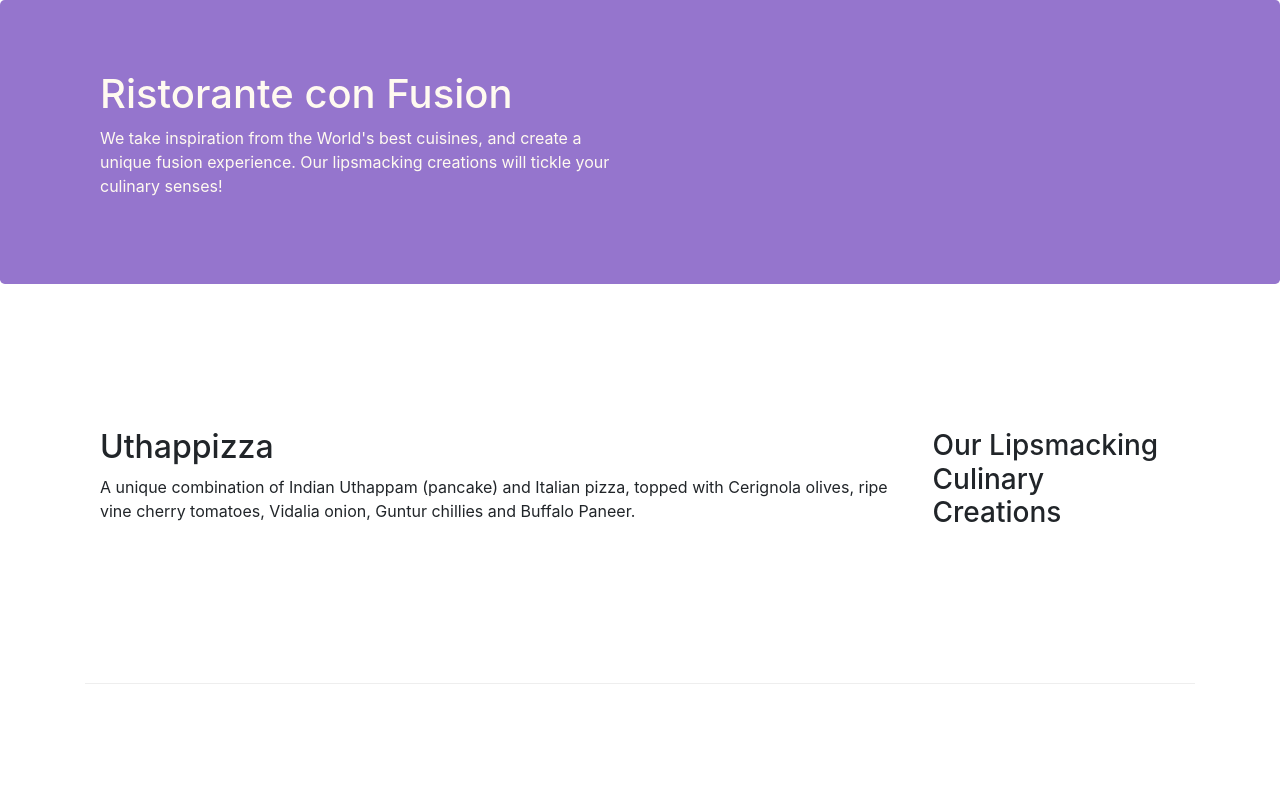
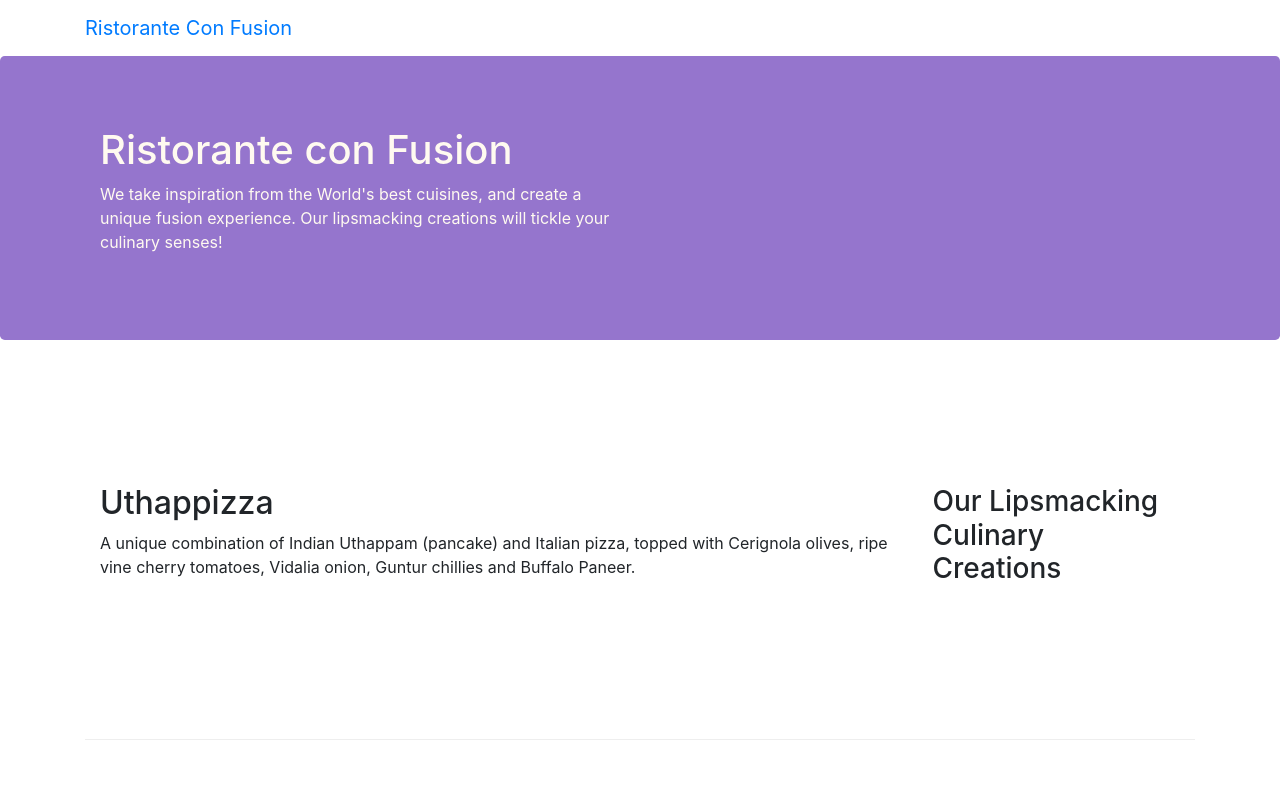
Before and after one commit to jasonray/coursera-front-end-ui, a website: page conFusion/index.html in a window 1280 px wide. Shown: the top 800 px of the page. Drawn offline with nearby package versions, Linux system fonts and the light colour scheme.

Commit message:
add navbar

```diff
--- a/conFusion/index.html
+++ b/conFusion/index.html
@@ -15,6 +15,13 @@
 </head>
 
 <body>
+    <nav class="navbar">
+      <!-- navbar-dark navbar-expand-sm bg-primary fixed-top  -->
+
+      <div class="container">
+        <a class="navbar-brand" href="#">Ristorante Con Fusion</a>
+      </div>
+    </nav>
 
     <header class="jumbotron">
         <div class="container">
@@ -80,7 +87,7 @@
                     <address>
 		              121, Clear Water Bay Road<br>
 		              Clear Water Bay, Kowloon<br>
-		              HONG KONG<br>
+		              HONG KONG<br> {}
 		              Tel.: +852 1234 5678<br>
 		              Fax: +852 8765 4321<br>
 		              Email: <a href="mailto:confusion@food.net">confusion@food.net</a>
```
